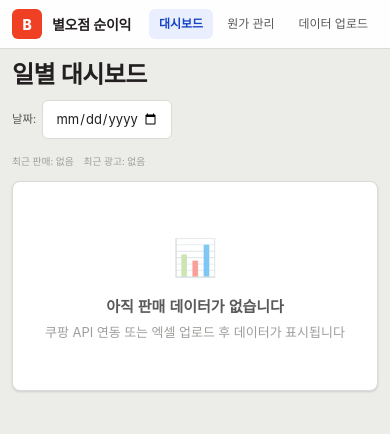
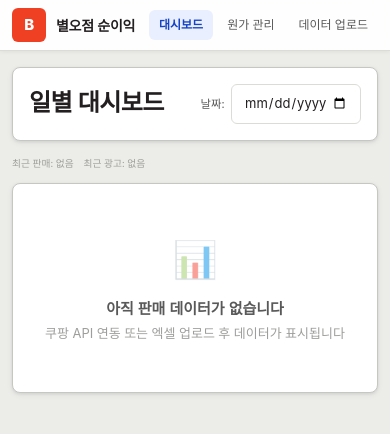
Before and after one commit to fillsu0313-jpg/http-byeol5.co.kr-, a FastAPI app: page / in a window 390 px wide. Shown: the top 434 px of the page. Run offline with FastAPI, Linux system fonts and the light colour scheme; data that the repository does not hold is empty; some libraries are stand-ins or nearby versions; some web fonts are replaced.

Commit message:
style: 시각적 완성도 개선 + 광고 파서 1일 판매수량 전환
- 그림자 강화, KPI 좌측 accent bar, 카드 hover 효과
- 테이블 헤더 uppercase, 패딩·간격 증가
- 네비 높이 60px, 하단 shadow 추가
- 페이지 헤더 카드 컴포넌트, 모바일 profit 색상 바
- 광고 보고서: 14일→1일 판매수량, 폴백 컬럼 인덱스

```diff
--- a/static/design-system.css
+++ b/static/design-system.css
@@ -80,9 +80,9 @@
   --radius-lg: 12px;
   --radius-pill: 999px;
 
-  /* Shadow (라이트 — 인지 의존도 높으므로 약간 강화) */
-  --shadow-sm: 0 1px 2px rgba(15, 30, 50, 0.06), 0 1px 3px rgba(15, 30, 50, 0.08);
-  --shadow-md: 0 2px 4px rgba(15, 30, 50, 0.06), 0 4px 12px rgba(15, 30, 50, 0.12);
+  /* Shadow (라이트 — 카드 부각용으로 강화) */
+  --shadow-sm: 0 1px 3px rgba(15, 30, 50, 0.08), 0 2px 6px rgba(15, 30, 50, 0.06);
+  --shadow-md: 0 2px 8px rgba(15, 30, 50, 0.10), 0 6px 18px rgba(15, 30, 50, 0.10);
   --shadow-lg: 0 4px 8px rgba(15, 30, 50, 0.08), 0 12px 32px rgba(15, 30, 50, 0.20);
 
   /* Typography */
@@ -168,6 +168,7 @@ h3, .ds-h3 {
   backdrop-filter: blur(14px);
   -webkit-backdrop-filter: blur(14px);
   border-bottom: 1px solid var(--border);
+  box-shadow: 0 1px 4px rgba(15, 30, 50, 0.06);
   position: sticky;
   top: 0;
   z-index: 40;
@@ -176,7 +177,7 @@ h3, .ds-h3 {
   max-width: 1280px;
   margin: 0 auto;
   padding: 0 20px;
-  height: 56px;
+  height: 60px;
   display: flex;
   align-items: center;
   justify-content: space-between;
@@ -192,15 +193,15 @@ h3, .ds-h3 {
   letter-spacing: -0.02em;
 }
 .ds-nav-brand .mark {
-  width: 30px;
-  height: 30px;
+  width: 34px;
+  height: 34px;
   border-radius: var(--radius-sm);
   background: var(--accent);
   color: #fff;
   display: grid;
   place-items: center;
   font-weight: var(--fw-extra);
-  font-size: var(--fs-body);
+  font-size: 15px;
 }
 .ds-nav-links {
   display: flex;
@@ -230,20 +231,25 @@ h3, .ds-h3 {
 .ds-main {
   max-width: 1280px;
   margin: 0 auto;
-  padding: 20px 20px 40px;
+  padding: 28px 20px 40px;
 }
 
 /* ── Card ── */
 .ds-card {
   background: var(--surface);
-  border: 1px solid var(--border);
+  border: 1px solid var(--border-strong);
   border-radius: var(--radius);
   box-shadow: var(--shadow-sm);
   overflow: hidden;
+  transition: box-shadow 0.2s ease, transform 0.2s ease;
+}
+.ds-card:hover {
+  box-shadow: var(--shadow-md);
 }
 .ds-card-header {
   padding: 16px 20px;
   border-bottom: 1px solid var(--border);
+  background: var(--surface-2);
   display: flex;
   align-items: center;
   justify-content: space-between;
@@ -622,14 +639,39 @@ input[type="file"]::file-selector-button:hover {
   background: var(--border);
 }
 
+/* ── Page Header ── */
+.ds-page-header {
+  background: var(--surface);
+  border: 1px solid var(--border-strong);
+  border-radius: var(--radius);
+  box-shadow: var(--shadow-sm);
+  padding: 20px 24px;
+  display: flex;
+  align-items: center;
+  justify-content: space-between;
+  flex-wrap: wrap;
+  gap: 12px;
+}
+
+/* ── Section spacing ── */
+.ds-section-gap { margin-bottom: 24px; }
+
 /* ── Mobile card ── */
 .ds-mobile-card {
   background: var(--surface);
   border: 1px solid var(--border);
+  border-left: 4px solid var(--border);
   border-radius: var(--radius);
   overflow: hidden;
   box-shadow: var(--shadow-sm);
+  transition: box-shadow 0.2s ease, transform 0.15s ease;
 }
+.ds-mobile-card:active {
+  transform: scale(0.995);
+}
+.ds-mobile-card--positive { border-left-color: var(--st-ok); }
+.ds-mobile-card--negative { border-left-color: var(--st-danger); }
+.ds-mobile-card--neutral  { border-left-color: var(--text-muted); }
 
 /* ── Utility ── */
 .ds-mono { font-family: var(--font-mono) !important; }
@@ -645,11 +687,14 @@ input[type="file"]::file-selector-button:hover {
 /* ── Responsive (모바일 ≤767 / 태블릿 768–1023 / 데스크톱 1024+) ── */
 @media (max-width: 767px) {
   :root { font-size: 13px; }
-  .ds-nav-inner { padding: 0 12px; height: 48px; }
-  .ds-main { padding: 12px 12px 32px; }
+  .ds-nav-inner { padding: 0 12px; height: 50px; }
+  .ds-main { padding: 16px 12px 32px; }
   .ds-nav-brand { font-size: var(--fs-body); }
   .ds-nav-links a { padding: 6px 10px; font-size: var(--fs-caption); }
+  .ds-kpi { padding: 16px 18px; }
   .ds-kpi-value { font-size: var(--fs-heading); }
+  .ds-page-header { padding: 16px; }
+  .ds-section-gap { margin-bottom: 16px; }
 }
 
 /* ══════════════════════════════════════════════════════════════
--- a/templates/base.html
+++ b/templates/base.html
@@ -15,7 +15,7 @@
         }
     }
     </script>
-    <link rel="stylesheet" href="/static/design-system.css?v=20260903d">
+    <link rel="stylesheet" href="/static/design-system.css?v=20260903e">
     {% block head %}{% endblock %}
 </head>
 <body>
--- a/templates/dashboard.html
+++ b/templates/dashboard.html
@@ -3,8 +3,8 @@
 {% block nav_dashboard %}active{% endblock %}
 
 {% block content %}
-<div class="flex flex-col sm:flex-row sm:items-center sm:justify-between mb-5 gap-3">
-    <h1 class="text-xl font-bold text-ink">일별 대시보드</h1>
+<div class="ds-page-header ds-section-gap">
+    <h1 class="ds-h1">일별 대시보드</h1>
     <div class="flex items-center gap-2">
         <label for="date-picker" class="text-sm text-ink-2">날짜:</label>
         {% if dates %}
@@ -57,7 +57,7 @@
 
 {# ── 상단 요약 카드 ── #}
 {% if totals %}
-<div class="grid grid-cols-2 lg:grid-cols-5 gap-3 mb-5">
+<div class="grid grid-cols-2 lg:grid-cols-5 gap-4 ds-section-gap">
     <div class="ds-kpi">
         <div class="ds-kpi-label">총 판매량</div>
         <div class="ds-kpi-value">{{ totals.units_sold|fmt }}개</div>
@@ -90,14 +90,13 @@
 </div>
 {% endif %}
 
-{# ── 검색 ── #}
-<div class="mb-3">
-    <input type="text" id="searchInput" placeholder="상품명 검색..."
-           class="ds-input w-full sm:w-64" oninput="filterRows()">
-</div>
-
 {# ── PC 테이블 (≥1024px) ── #}
 <div class="hidden lg:block ds-card overflow-x-auto">
+    <div class="ds-card-header">
+        <h2>상품별 실적</h2>
+        <input type="text" id="searchInput" placeholder="상품명 검색..."
+               class="ds-input ds-input--sm" style="width:220px" oninput="filterRows()">
+    </div>
     <table class="ds-table" id="dashboard-table">
         <thead>
             <tr>
@@ -184,8 +183,12 @@
 
 {# ── 모바일 카드 (<1024px) ── #}
 <div class="lg:hidden space-y-2">
+    <div class="mb-3">
+        <input type="text" id="searchInputMobile" placeholder="상품명 검색..."
+               class="ds-input w-full" oninput="filterRows()">
+    </div>
     {% if totals %}
-    <div class="bg-accent-soft border border-accent rounded-lg p-3 mb-4">
+    <div class="bg-accent-soft border border-accent rounded-lg p-3 mb-4" style="border-left:4px solid var(--accent)">
         <div class="flex justify-between items-center">
             <span class="text-sm font-semibold text-accent-ink">전체 합계</span>
             <span class="text-lg font-bold {% if totals.net_profit < 0 %}num-negative{% else %}num-primary{% endif %}">
@@ -197,7 +200,7 @@
     {% endif %}
 
     {% for r in rows %}
-    <div class="ds-mobile-card mobile-card" data-name="{{ r.display_name }}">
+    <div class="ds-mobile-card mobile-card {% if r.net_profit is not none and r.net_profit < 0 %}ds-mobile-card--negative{% elif r.net_profit is not none and r.net_profit > 0 %}ds-mobile-card--positive{% else %}ds-mobile-card--neutral{% endif %}" data-name="{{ r.display_name }}">
         <div class="p-3 flex items-center justify-between cursor-pointer" onclick="toggleCard(this)">
             <div class="flex-1 min-w-0">
                 <a href="/product/{{ r.vendor_item_id }}" class="font-semibold text-sm text-ink block truncate"
@@ -243,7 +246,9 @@
 {% block scripts %}
 <script>
 function filterRows() {
-    const q = document.getElementById('searchInput').value.toLowerCase();
+    const pcInput = document.getElementById('searchInput');
+    const mInput = document.getElementById('searchInputMobile');
+    const q = (pcInput && pcInput.value || mInput && mInput.value || '').toLowerCase();
     document.querySelectorAll('.data-row').forEach(row => {
         row.style.display = (row.dataset.name || '').toLowerCase().includes(q) ? '' : 'none';
     });
--- a/templates/product_detail.html
+++ b/templates/product_detail.html
@@ -11,7 +11,7 @@
 </div>
 
 {# ── 상품 기본 정보 ── #}
-<div class="ds-card mb-5">
+<div class="ds-card ds-card--accent-left mb-5">
     <div class="ds-card-body">
         <div class="flex items-start justify-between">
             <div>
@@ -60,7 +60,7 @@
 
 {% if daily %}
 {# ── 요약 카드 ── #}
-<div class="grid grid-cols-2 lg:grid-cols-5 gap-3 mb-5">
+<div class="grid grid-cols-2 lg:grid-cols-5 gap-4 ds-section-gap">
     {% set ns = namespace(total_profit=0, total_units=0, total_ad_spend=0, total_ad_units=0, total_organic=0, days=0) %}
     {% for d in daily %}
         {% if d.net_profit is not none %}{% set ns.total_profit = ns.total_profit + d.net_profit %}{% endif %}
```
Also changed, not shown: other parts of static/design-system.css (+33 -17 lines), scripts/upload_ads.py (+19 -8 lines), src/ad_parser.py (+19 -7 lines).
